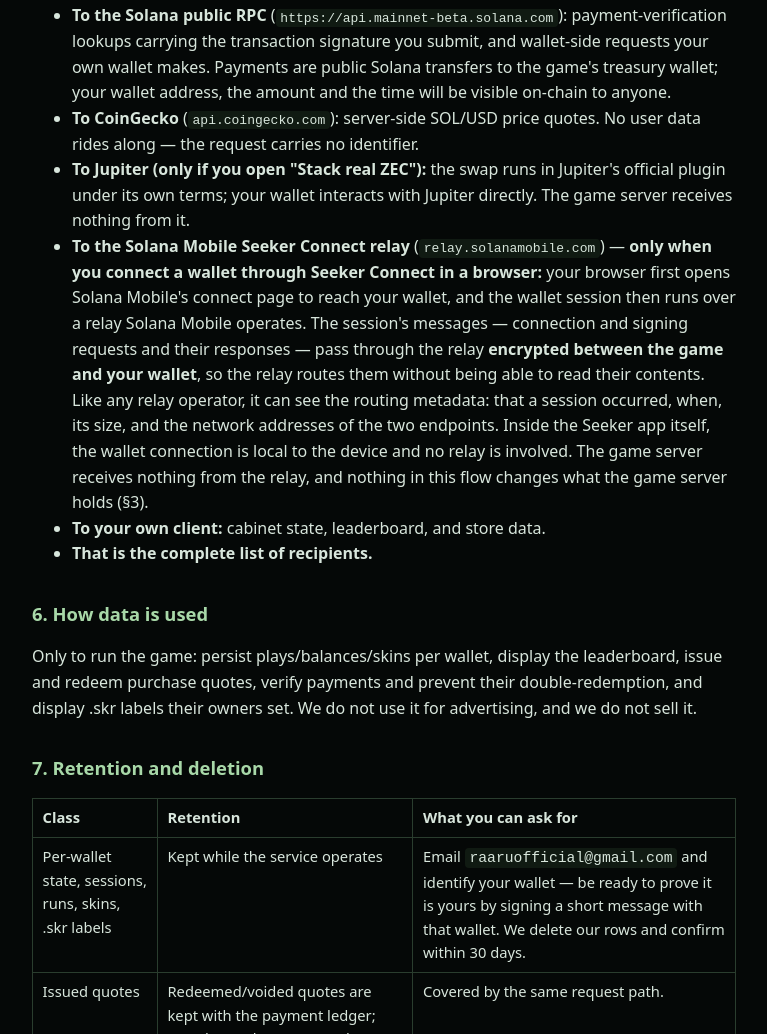
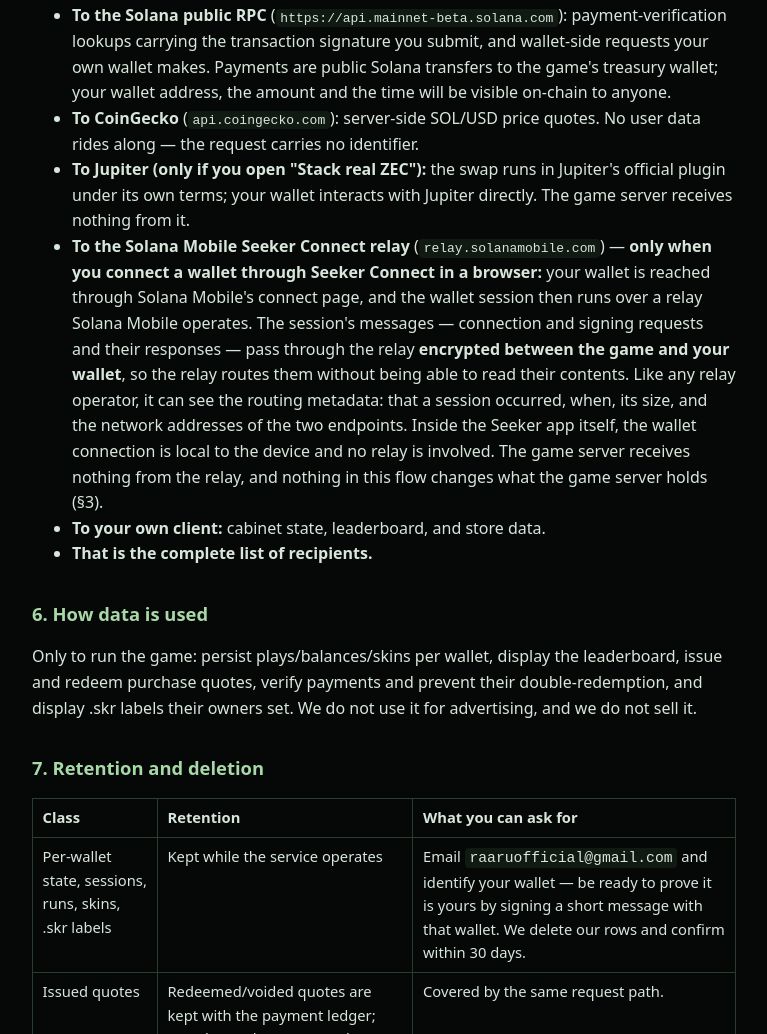
Before and after one commit to raaruofficial/zert-goblin, a plain HTML site: page docs/privacy.html in a window 1280 px wide. Shown: the part 1852-2886 px from the top of the page, without its empty margins (256-1023 px from the left). Drawn offline with Linux system fonts and the light colour scheme.

Commit message:
Privacy cure wording precision: connect-page clause states the flow, not the opener

```diff
--- a/docs/privacy.html
+++ b/docs/privacy.html
@@ -106,9 +106,9 @@ to or spendable by another:</p>
   with Jupiter directly. The game server receives nothing from it.</li>
 <li><strong>To the Solana Mobile Seeker Connect relay</strong> (<code>relay.solanamobile.com</code>)
   — <strong>only when you connect a wallet through Seeker Connect in a
-  browser:</strong> your browser first opens Solana Mobile's connect page to
-  reach your wallet, and the wallet session then runs over a relay
-  Solana Mobile operates. The session's messages — connection and
+  browser:</strong> your wallet is reached through Solana Mobile's connect
+  page, and the wallet session then runs over a relay Solana Mobile
+  operates. The session's messages — connection and
   signing requests and their responses — pass through the relay
   <strong>encrypted between the game and your wallet</strong>, so the relay routes
   them without being able to read their contents. Like any relay
```
